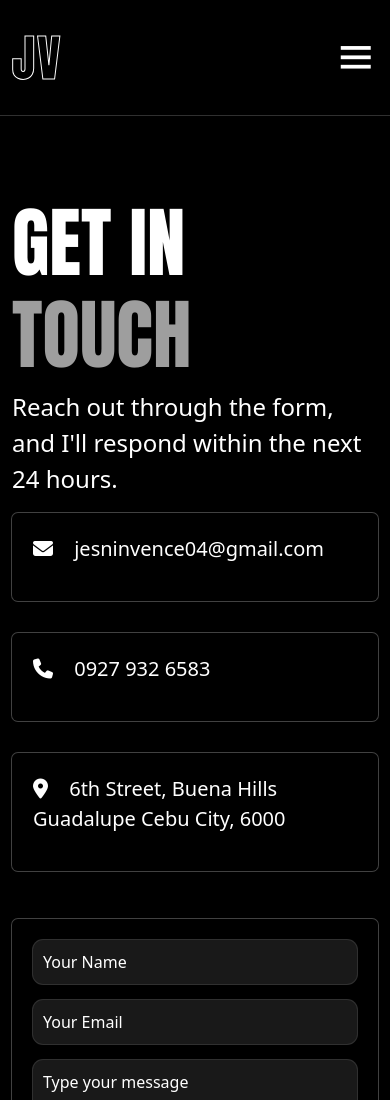
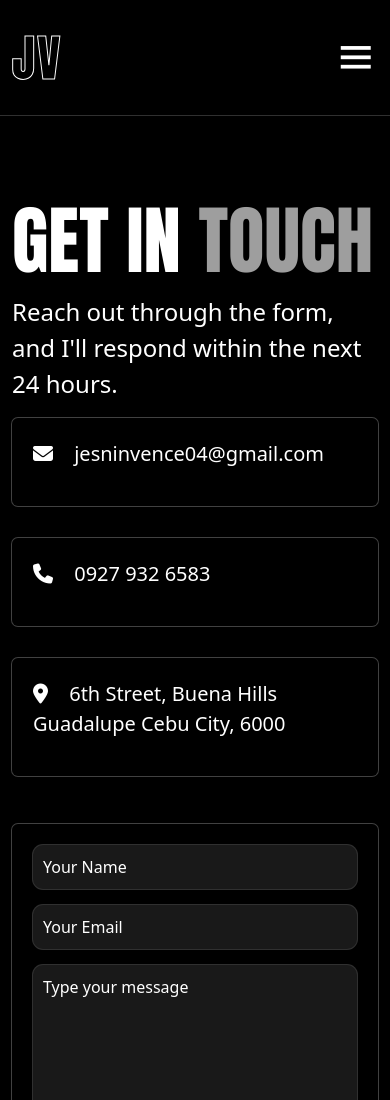
Before and after one commit to jesninvence/Portfolio, a plain HTML site: page contact.html in a window 390 px wide. Shown: the top 1100 px of the page. Drawn offline with nearby package versions, Linux system fonts and the light colour scheme; a web font is replaced by a local one.

Commit message:
new update

```diff
--- a/style.css
+++ b/style.css
@@ -725,6 +725,6 @@ button:hover {
     margin-top: 0rem;
   }
   .contact .disc h1 {
-    font-size: 77px !important;
+    font-size: 75px !important;
   }
 }
```
